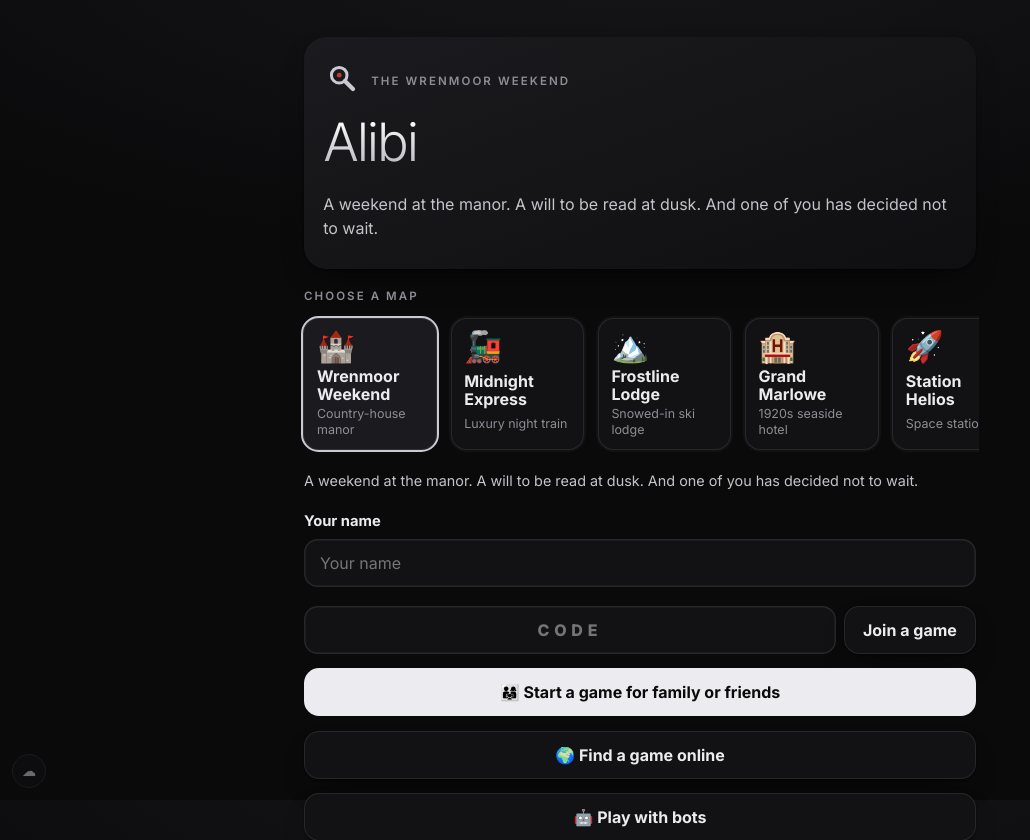
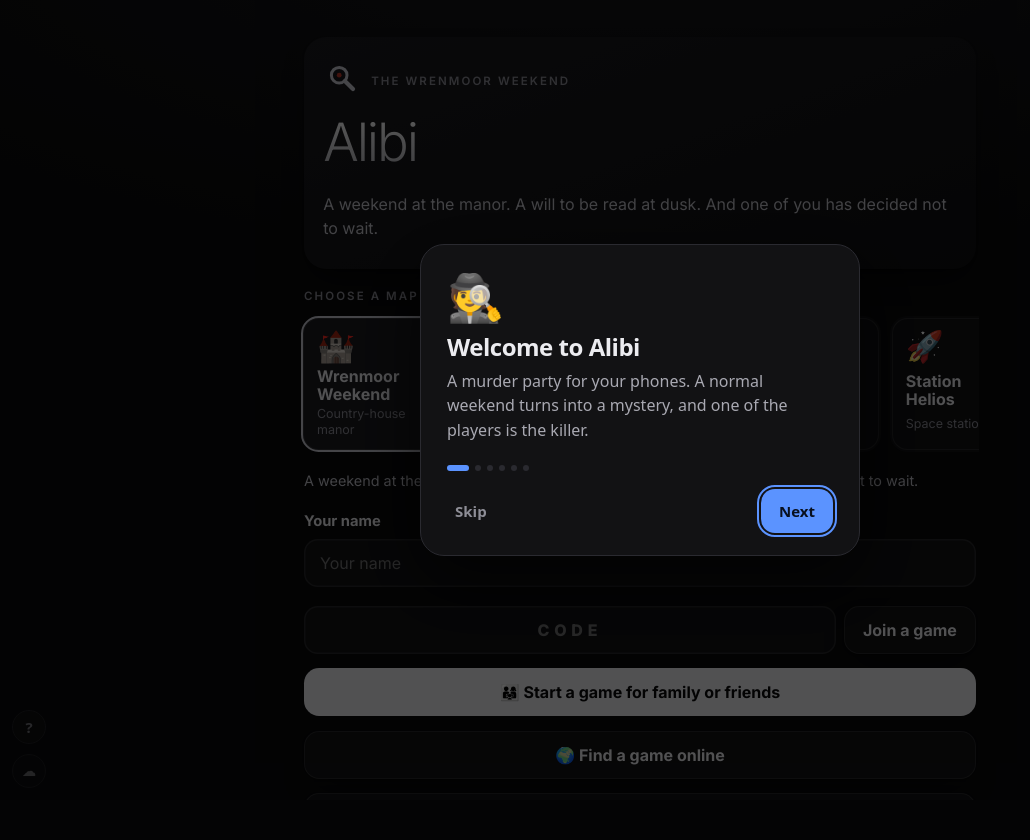
Before and after one commit to awsaalibdeh-a11y/alibi, a Flask app: page / in a window 1280 px wide. Shown: the top 840 px of the page, without its empty margins (0-1030 px from the left). After the commit the page ends 776 px from the top, so only its background shows below. Run offline with Flask 3, Linux system fonts and the light colour scheme.

Commit message:
Tutorials for every app (shared tour.js); Homebase jobs and points, weekly summary
Co-Authored-By: Claude Sonnet 5.5 <noreply@anthropic.com>

```diff
--- /dev/null
+++ b/static/tour.js
@@ -0,0 +1,143 @@
+/* A short "how this works" tour for every app. Shows once on a first visit, and any time from the little "?" button.
+   Add to a page with:  <script src="/static/tour.js" data-app="alibi" defer></script>
+   Keyboard: ← → move, Enter next, Esc closes. Works with a screen reader (dialog, labelled buttons). */
+(() => {
+  "use strict";
+  const me = document.currentScript;
+  const APP = (me && me.dataset.app) || "";
+  const S = (e, t, b) => ({ e, t, b });
+  const TOURS = {
+    homebase: { ready: () => { const a = document.getElementById("app"); return a && !a.classList.contains("hidden"); }, steps: [
+      S("🏠", "Welcome to Homebase", "Your family on a map, with messages and calls. It is honest about everything it shares, and you can always pause. This takes a minute."),
+      S("🗺️", "The map", "Everyone who is sharing shows up as a pin, parents too. If someone goes offline you still see where they were last, and how long ago."),
+      S("📍", "Share my location", "In the left panel, the Share my location switch is yours. You can pause for 15 minutes or an hour. The family always sees when it is paused, so nobody wonders."),
+      S("💬", "Messages and calls", "Click a person to Message, Call, or ask Where are you?. They can always say not now. Turn on desktop notifications in the left panel so you never miss a message or call."),
+      S("✅", "Check in", "The bar at the top has I'm OK, Late and SOS. Hold SOS for two seconds in an emergency and everyone is told with your location."),
+      S("🏡", "Places and Home", "Set the Home area and add places like school. Everyone is told when someone arrives or leaves, including the person it is about."),
+      S("⏱️", "Screen time, rules and locks", "Children can see their own screen time (only time spent playing or watching). Parents can read it if the child allows, set the family rules, and lock a device for a while, never more than 4 hours a day."),
+      S("🔒", "Everyone is in control", "Open Menu to switch off what parents can do, set quiet hours, or change the look. Whatever is off, the family can see that it is off."),
+    ] },
+    alibi: { steps: [
+      S("🕵️", "Welcome to Alibi", "A murder party for your phones. A normal weekend turns into a mystery, and one of the players is the killer."),
+      S("🚪", "Start a game", "Play with bots, make a room and share its code with your family, join a friend's code, or wait in the public queue. Pick a map first: each one has its own rooms and story."),
+      S("🎭", "Your secret role", "Most players are guests: survive and work out who is doing it. The killer needs to be alone with someone, with a weapon they picked up earlier."),
+      S("⏱️", "Every hour", "Choose a room to move to, then talk to whoever is there, look around, take or put down an item. What you see is only what is in your room."),
+      S("🗳️", "Find the body, then vote", "When a body is found everyone talks, then votes. The most votes is out. A tie means nobody. You can also chat privately with another player."),
+      S("🎙️", "Voice and chat", "Talk to the people in your room. Ghosts can only talk to other ghosts. Use the ? button any time to see this again."),
+    ] },
+    scout: { steps: [
+      S("📍", "Welcome to Scout", "Find what you need nearby, in your own words. Scout searches the places around you on the map."),
+      S("🔎", "Ask in plain words", "Type into Where to? something like a cheap burger nearby, or tap one of the tiles. Scout shows the best matches as pins and as a list."),
+      S("📏", "Choose the area", "Change the search radius, or press Draw a search area and drag on the map to search exactly where you want."),
+      S("⭐", "Saved and recent", "Save places you like, and your recent searches are kept so you can go back. Turn on Open now to hide places that are closed."),
+      S("🌍", "Language and look", "Switch between English and Arabic, and between light and dark, from the top bar. Search needs a connection."),
+    ] },
+    unwritten: { steps: [
+      S("📖", "Welcome to Unwritten", "Every life, written as you live it. An AI writes your story as it happens, so no two lives are the same."),
+      S("🧬", "Begin", "Choose a name and gender and press Begin a new life. If you already have a life going, Continue your life picks it up where you left it."),
+      S("⌨️", "Read, then choose", "Each year your story types out. Read it, then choose what to do next. Your choices change what happens."),
+      S("🧭", "The tabs", "School, People, Assets and Activities hold your studies, relationships, things you own and what you do. Age moves your life on one year."),
+      S("🪦", "The end", "When a life ends you can read how it went and Live another life. Stories are written by AI and rated 13+."),
+    ] },
+    cookify: { steps: [
+      S("🍽️", "Welcome to Cookify", "Recipes for every plate. Search or ask for what you fancy and Cookify finds recipes you can really cook."),
+      S("🛡️", "Set up your profile", "Press the shield and tell Cookify your allergies and diet. Recipes are then marked, and Safe only hides the ones that are not for you."),
+      S("🔎", "Search and filter", "Search by dish or ingredient, use Under 30 min, and sort the results. Tap a suggestion if you are not sure what to cook."),
+      S("👩‍🍳", "Open a recipe", "Change the servings and the ingredients update. Press Start cooking for a step-by-step cook mode, or print, share or copy the ingredients."),
+      S("⭐", "Save and plan", "Star recipes to save them, add ingredients to the shopping list, plan your week with the calendar, or add your own recipe with +."),
+    ] },
+    crosswind: { steps: [
+      S("✈️", "Welcome to Crosswind", "A flight simulator in your browser: eight aircraft, eight airfields and one island. Nothing moves until you press Fly."),
+      S("🎓", "New? Press K", "K starts Teach me to fly, a spoken walk through a whole circuit: take-off, a turn, a landing. It is the quickest way to learn."),
+      S("🎮", "Controls", "W and S pitch, A and D roll, Q and E rudder. Shift and Ctrl change the throttle, and keys 1 to 9 and 0 set it directly. G is gear, F flaps, B brakes."),
+      S("🗺️", "Pre-flight", "Press M to choose an aircraft, where to start, and the weather. R puts you back on the runway, T restarts in the air, C changes the view."),
+      S("📟", "Read the panel", "Airspeed, altitude and climb rate are on the panel. STALL means the nose is too high for your speed: lower it and add power. There are touch buttons if you have no keyboard."),
+    ] },
+    platter: { steps: [
+      S("🥘", "Welcome to Platter", "Your recipe box. Over a thousand recipes, plus your own, all kept in this browser."),
+      S("🧭", "Find your way", "Discover, Plan, Pantry, List and Tags are across the top. Press Ctrl K to search everything at once."),
+      S("🤖", "AI recipes", "Ask the AI helper for ideas or to change a recipe. Diet settings keep suggestions safe for you."),
+      S("🧮", "Make it yours", "Change servings, swap an ingredient, convert units and see use-by tips. Star favourites and edit any recipe."),
+      S("📅", "Plan and shop", "Put recipes on your weekly plan, track what is in your pantry, and Platter builds the shopping list. It keeps working offline."),
+    ] },
+    tripmate: { steps: [
+      S("✈️", "Welcome to Tripmate", "Your AI travel buddy for cheap trips. Tell it where, when and your budget, and it plans the whole thing."),
+      S("📲", "Tell it about the trip", "Type where you want to go, pick the number of days, your budget and when. No idea? Try Explore, or tap a postcard."),
+      S("📍", "Where do you live?", "Set your city so Tripmate searches real flights and hotels from home and adds everything up. It stays in your browser."),
+      S("🧳", "Your plan", "You get a boarding pass, a day-by-day plan and a cheaper option if the total is over budget. Find your trips again in My trips."),
+      S("💱", "Language and money", "Switch language or currency at the top. Prices are estimates from the web, so always check before you book."),
+    ] },
+    showcase: { steps: [
+      S("✨", "All my projects", "Everything built so far, in one place. Each card opens a live app."),
+      S("🔎", "Find one fast", "Press / to search, or use the chips to filter. The coloured dot shows whether each app is awake right now."),
+      S("☕", "Waking up", "Free servers sleep when nobody visits, so the first load can take about 30 seconds. Wake all sites wakes everything at once."),
+      S("🎬", "The reveal", "Open the reveal for the animated story of how it was all made. Sound is on after you press start, and M mutes it."),
+    ] },
+  };
+  const T = TOURS[APP];
+  if (!T) return;
+  const KEY = "tour." + APP + ".done";
+  const get = () => { try { return localStorage.getItem(KEY) === "1"; } catch (e) { return false; } };
+  const set = () => { try { localStorage.setItem(KEY, "1"); } catch (e) { /* private mode */ } };
+  const esc = s => String(s).replace(/[&<>"]/g, c => ({ "&": "&amp;", "<": "&lt;", ">": "&gt;", '"': "&quot;" }[c]));
+
+  const style = document.createElement("style");
+  style.textContent = `
+  .tr-btn{position:fixed;left:12px;bottom:56px;z-index:2147482000;width:34px;height:34px;border-radius:50%;border:1px solid #2a2a30;background:#121214;color:#b9b9c2;font:700 15px system-ui,sans-serif;cursor:pointer;opacity:.6;padding:0}
+  .tr-btn:hover,.tr-btn:focus-visible{opacity:1;outline:2px solid #5b93ff}
+  .tr-scrim{position:fixed;inset:0;z-index:2147483200;background:rgba(0,0,0,.66);display:grid;place-items:center;padding:16px;font-family:system-ui,-apple-system,Segoe UI,sans-serif}
+  .tr-card{width:min(440px,100%);background:#121214;color:#ececf0;border:1px solid #2a2a30;border-radius:24px;padding:28px 26px 22px;box-shadow:0 24px 70px rgba(0,0,0,.65);animation:trIn .22s ease}
+  .tr-emo{font-size:46px;line-height:1}.tr-card h2{margin:14px 0 8px;font-size:24px;letter-spacing:-.02em;font-weight:700}
+  .tr-card p{margin:0;color:#a9a9b2;font-size:16px;line-height:1.55}
+  .tr-dots{display:flex;gap:6px;margin:22px 0 18px}.tr-dots i{height:6px;width:6px;border-radius:3px;background:#2a2a30;transition:width .2s,background .2s}.tr-dots i.on{width:22px;background:#5b93ff}
+  .tr-row{display:flex;gap:10px;align-items:center}.tr-row .sp{flex:1}
+  .tr-b{border:0;border-radius:14px;padding:12px 18px;font:600 15px system-ui,sans-serif;cursor:pointer;background:#1b1b1f;color:#ececf0}
+  .tr-b.go{background:#5b93ff;color:#08101f}.tr-b.ghost{background:none;color:#8d8d96;padding:12px 8px}
+  .tr-b:focus-visible{outline:2px solid #5b93ff;outline-offset:2px}
+  @keyframes trIn{from{opacity:0;transform:translateY(8px) scale(.98)}}
+  @media (prefers-reduced-motion:reduce){.tr-card{animation:none}.tr-dots i{transition:none}}`;
+  document.head.append(style);
+
+  let scrim = null, i = 0, opener = null;
+  function draw() {
+    const s = T.steps[i], last = i === T.steps.length - 1;
+    scrim.innerHTML = `<div class="tr-card" role="dialog" aria-modal="true" aria-label="How ${esc(APP)} works, step ${i + 1} of ${T.steps.length}">
+      <div class="tr-emo" aria-hidden="true">${s.e}</div><h2>${esc(s.t)}</h2><p>${esc(s.b)}</p>
+      <div class="tr-dots" aria-hidden="true">${T.steps.map((_, k) => `<i class="${k === i ? "on" : ""}"></i>`).join("")}</div>
+      <div class="tr-row"><button class="tr-b ghost" data-a="skip">${last ? "Close" : "Skip"}</button><span class="sp"></span>${i > 0 ? '<button class="tr-b" data-a="back">Back</button>' : ""}<button class="tr-b go" data-a="next">${last ? "Got it" : "Next"}</button></div></div>`;
+    scrim.querySelector('[data-a="next"]').focus();
+  }
+  function close() {
+    if (!scrim) return;
+    scrim.remove(); scrim = null; set(); document.removeEventListener("keydown", onKey, true);
+    if (opener && opener.focus) opener.focus();
+  }
+  function next() { if (i >= T.steps.length - 1) close(); else { i++; draw(); } }
+  function back() { if (i > 0) { i--; draw(); } }
+  function onKey(e) {
+    if (!scrim) return;
+    if (e.key === "Escape") { e.preventDefault(); e.stopPropagation(); close(); }
+    else if (e.key === "ArrowRight") { e.preventDefault(); next(); }
+    else if (e.key === "ArrowLeft") { e.preventDefault(); back(); }
+    else if (e.key === "Tab") { const f = [...scrim.querySelectorAll("button")]; if (!f.length) return; const a = document.activeElement, k = f.indexOf(a); e.preventDefault(); f[(k + (e.shiftKey ? f.length - 1 : 1)) % f.length].focus(); }
+  }
+  function open(at) {
+    if (scrim) return;
+    i = at || 0; opener = document.activeElement;
+    scrim = document.createElement("div"); scrim.className = "tr-scrim";
+    scrim.addEventListener("click", e => { const b = e.target.closest("[data-a]"); if (b) { ({ next, back, skip: close }[b.dataset.a])(); } else if (e.target === scrim) close(); });
+    document.body.append(scrim); document.addEventListener("keydown", onKey, true); draw();
+  }
+  window.Tour = { open, close };
+
+  function start() {
+    const b = document.createElement("button");
+    b.className = "tr-btn"; b.type = "button"; b.textContent = "?"; b.title = "How this works"; b.setAttribute("aria-label", "How this works");
+    b.onclick = () => open(0); document.body.append(b);
+    if (get()) return;
+    let tries = 0;
+    const tick = () => { if (get() || scrim) return; if (!T.ready || T.ready()) { if (!document.querySelector(".hub-ov")) return setTimeout(() => open(0), 900); } if (++tries < 90) setTimeout(tick, 1000); };
+    setTimeout(tick, 1200);
+  }
+  if (document.body) start(); else addEventListener("DOMContentLoaded", start);
+})();
--- a/templates/index.html
+++ b/templates/index.html
@@ -23,6 +23,7 @@
   <main id="app" aria-live="polite"></main>
   <div id="toast" class="toast" role="status" hidden></div>
   <noscript><p style="padding:2rem;color:#eee">Alibi needs JavaScript.</p></noscript>
+<script src="/static/tour.js" data-app="alibi" defer></script>
 <script src="/static/hub.js" data-app="alibi" defer></script>
 </body>
 </html>
```
